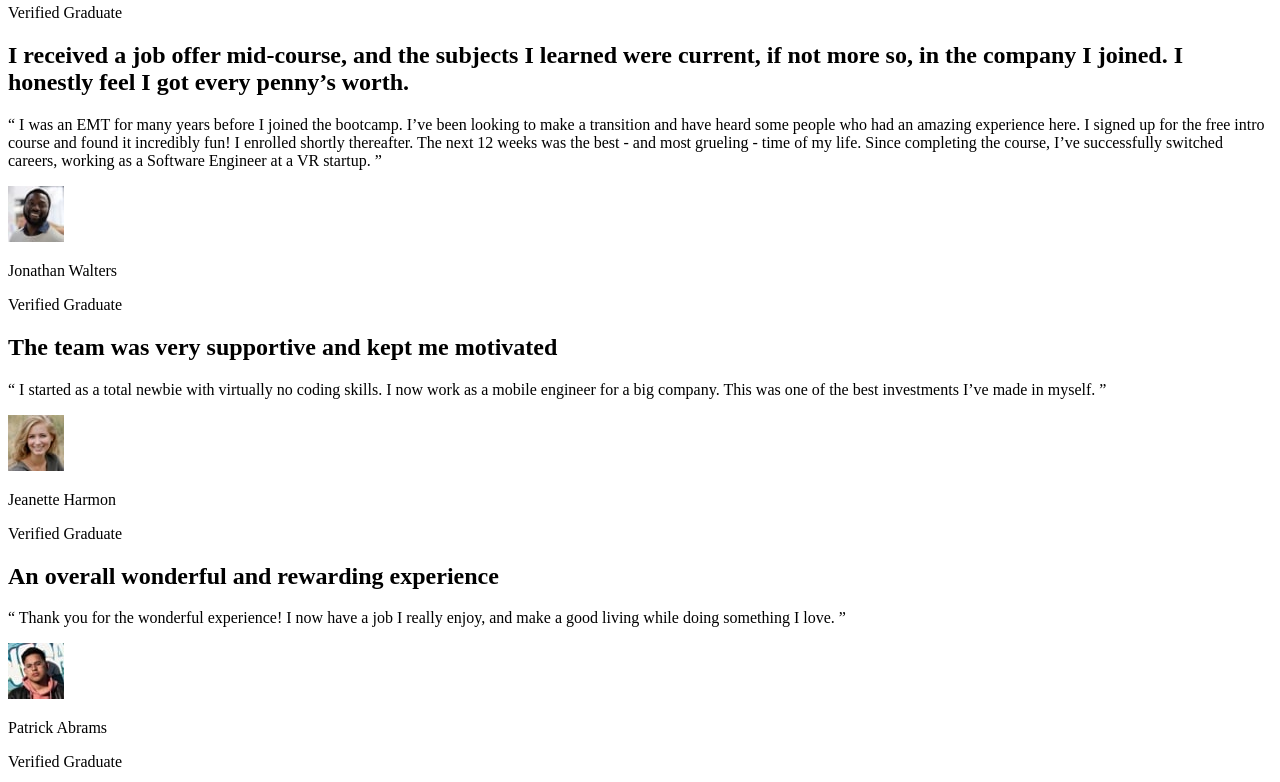
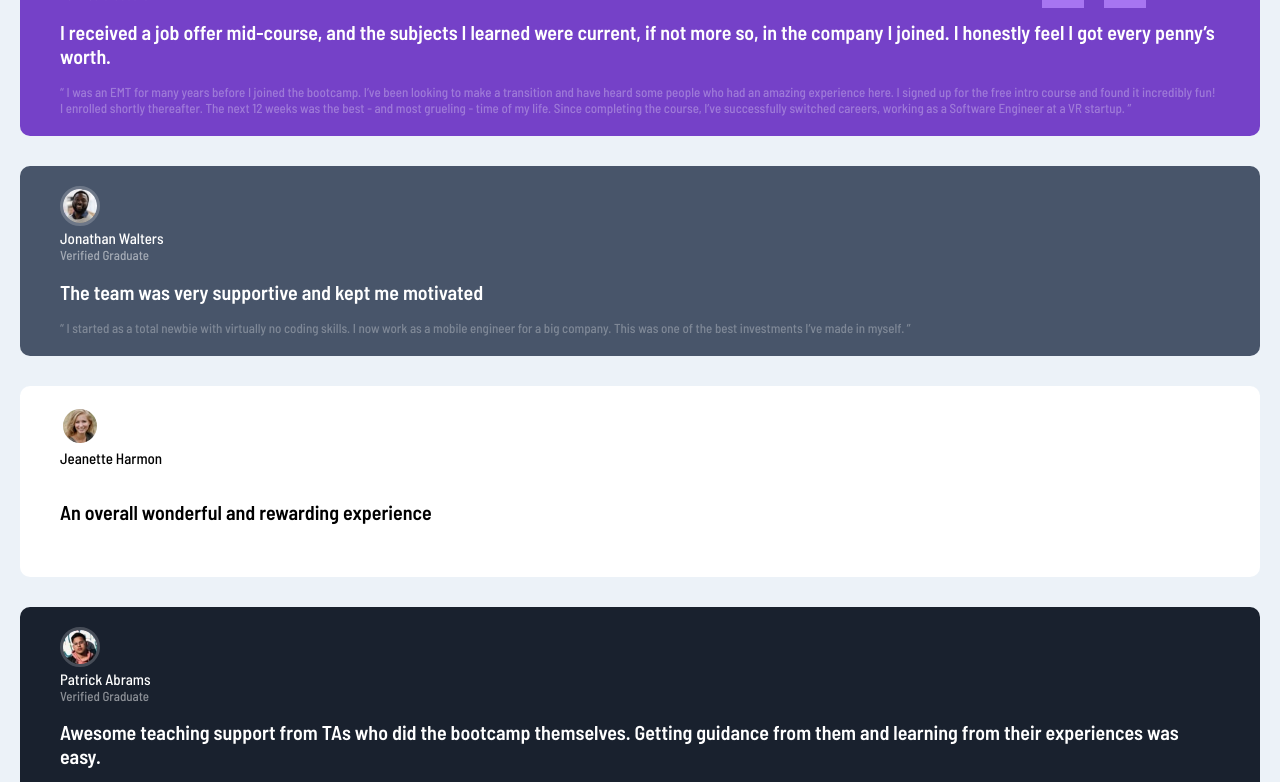
Before and after one commit to sannasinne/testimonials-grid-section, a plain HTML site: page index.html in a window 1280 px wide. Shown: the part 114-896 px from the top of the page. Drawn offline with Linux system fonts and the light colour scheme.

Commit message:
Basic styles for cards

```diff
--- a/css/style.css
+++ b/css/style.css
@@ -1,3 +1,5 @@
+/* Basic styles */
+
 *, *::before, *::after {
   box-sizing: inherit;
 }
@@ -7,17 +9,89 @@
 }
 
 :root {
-  Moderate violet: hsl(263, 55%, 52%)
-Very dark grayish blue: hsl(217, 19%, 35%)
-Very dark blackish blue: hsl(219, 29%, 14%)
-White: hsl(0, 0%, 100%)
-Light gray: hsl(0, 0%, 81%)
-Light grayish blue: hsl(210, 46%, 95%)
+  --moderate-violet: hsl(263, 55%, 52%);
+  --very-dark-grayish-blue: hsl(217, 19%, 35%);
+  --very-dark-blackish-blue: hsl(219, 29%, 14%);
+  --white: hsl(0, 0%, 100%);
+  --light-gray: hsl(0, 0%, 81%);
+  --light-grayish-blue: hsl(210, 46%, 95%);
 }
 
 body {
+  font-family: 'Barlow Semi Condensed', sans-serif;
+  margin: 0;
+  padding: 0;
+}
 
+section {
+  background: var(--light-grayish-blue);
+  padding: 20px;
 }
+
+/* Card styles */
+
+.card {
+  padding: 20px 40px 20px;
+  margin-bottom: 30px;
+  border-radius: 10px;
+}
+
+.card h2 {
+  font-size: 20px;
+}
+
+.card p {
+  font-size: 13px;
+  padding: 0;
+  margin: 0;
+}
+
+.card .name {
+  font-size: 15px;
+  padding: 0;
+  margin: 0;
+}
+
+.card img {
+  border-radius: 50%;
+  border: 3px solid hsla(0, 0%, 100%, 0.2);
+  width: 40px;
+}
+
+.card-daniel {
+  color: var(--white);
+  background-color: var(--moderate-violet);
+  background-image: url(../images/bg-pattern-quotation.svg);
+  background-repeat: no-repeat;
+  background-position: 90% 0%;
+}
+
+.card-jonathan {
+  color: var(--white);
+  background: var(--very-dark-grayish-blue);
+}
+
+.card-jeanette,
+.card-kira {
+  background: var(--white);
+}
+
+.card-patrick {
+  color: var(--white);
+  background: var(--very-dark-blackish-blue);
+}
+
+.card .status {
+  color: hsla(0, 0%, 100%, 0.5);
+}
+
+.card .quotation {
+  color: hsla(0, 0%, 100%, 0.3);
+}
+
+
+
+
 
 
 /* Attribution */
--- a/index.html
+++ b/index.html
@@ -5,6 +5,8 @@
   <meta name="viewport" content="width=device-width, initial-scale=1.0"> <!-- displays site properly based on user's device -->
 
   <link rel="icon" type="image/png" sizes="32x32" href="./images/favicon-32x32.png">
+  <link rel="preconnect" href="https://fonts.gstatic.com">
+  <link href="https://fonts.googleapis.com/css2?family=Barlow+Semi+Condensed:wght@500;600&display=swap" rel="stylesheet">
   <link rel="stylesheet" href="css/style.css">
   <title>Frontend Mentor | [Challenge Name Here]</title>
 </head>
```
